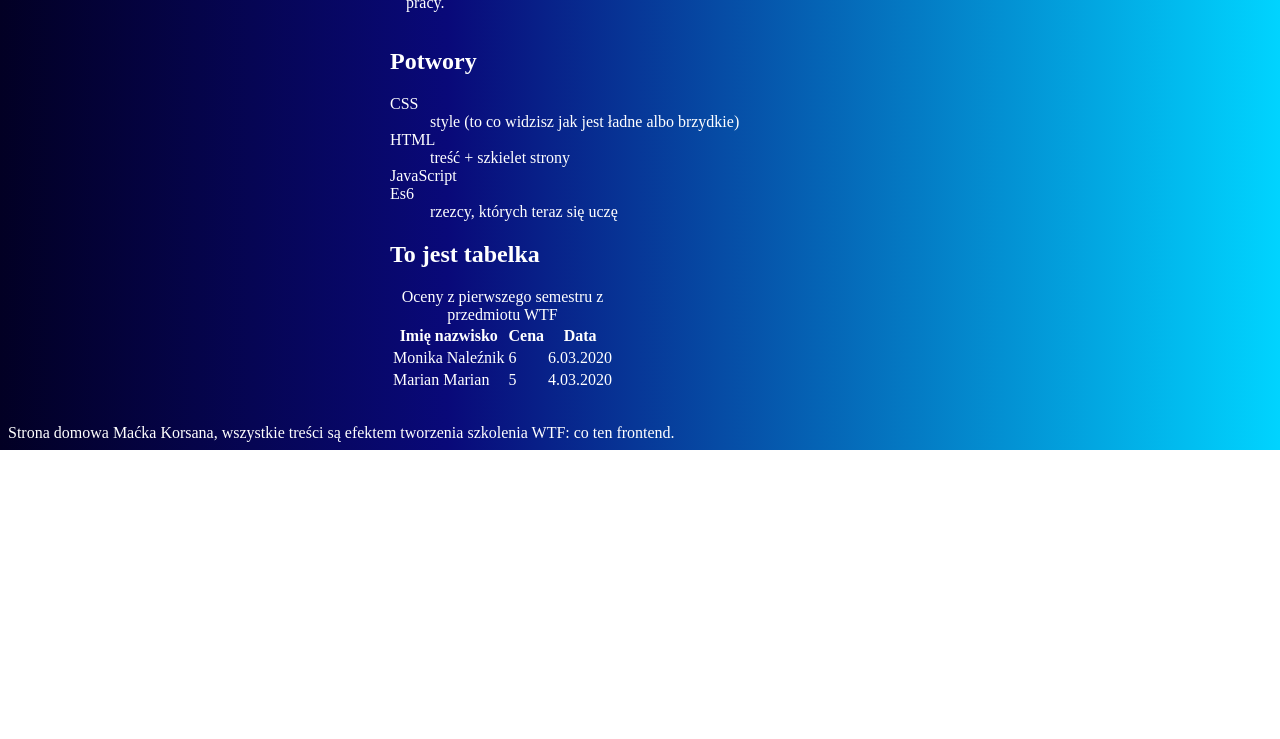
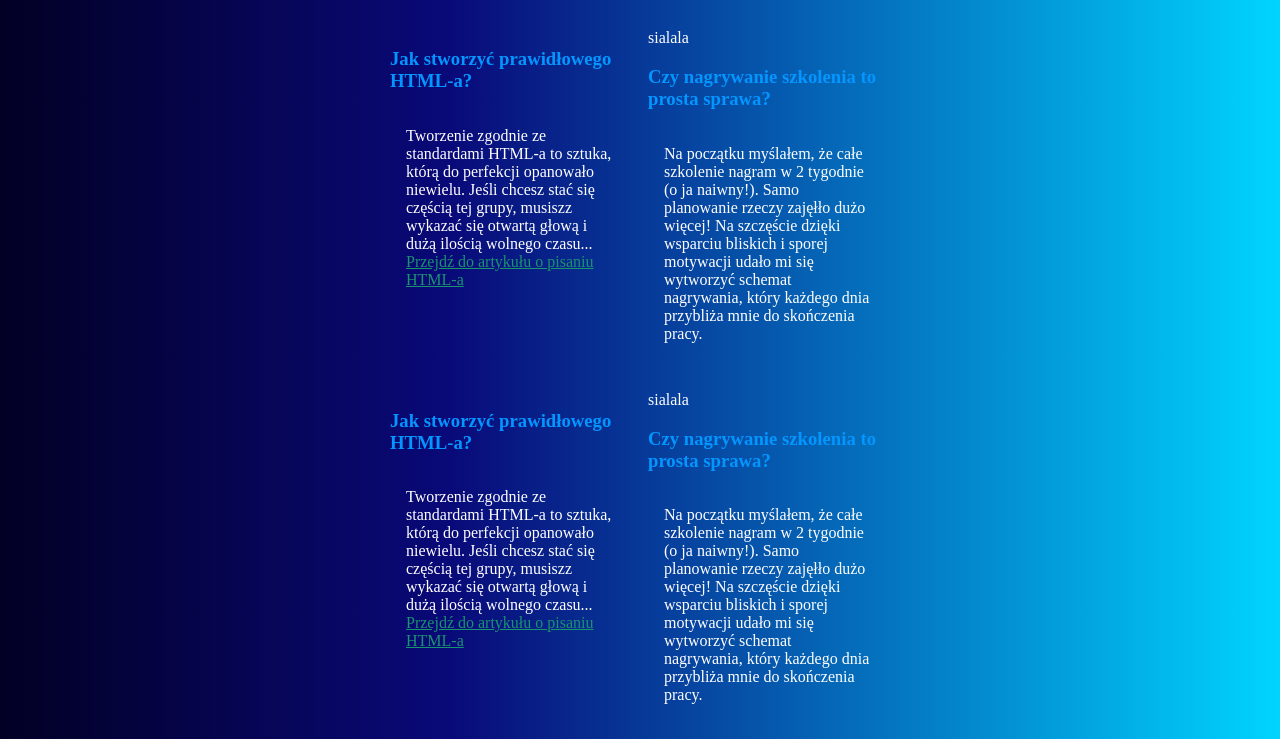
Before and after one commit to monikanaleznik/grid, a plain HTML site: page homepage-master/index.html in a window 1280 px wide. Shown: the part 1170-1909 px from the top of the page. Before the commit the page ends 1620 px from the top, so only its background shows below. Drawn offline with Linux system fonts and the light colour scheme.

Commit message:
breakpoint-exercise

```diff
--- a/homepage-master/index.html
+++ b/homepage-master/index.html
@@ -1,12 +1,11 @@
 <!DOCTYPE html>
 <html lang="pl">
-
   <head>
-	<meta charset="UTF-8">
-	<meta name="viewport" content="width=device-width, initial-scale=1.0">
-	<meta http-equiv="X-UA-Compatible" content="ie=edge">
+    <meta charset="UTF-8" />
+    <meta name="viewport" content="width=device-width, initial-scale=1.0" />
+    <meta http-equiv="X-UA-Compatible" content="ie=edge" />
     <title>Document</title>
-	<link href="style.css" rel="stylesheet" type="text/css">
+    <link href="style.css" rel="stylesheet" type="text/css" />
   </head>
 
   <body>
@@ -29,21 +28,24 @@
     <main id="top" class="main">
       <header>
         <h1 class="main__header main__header--js">
-				Maciej Korsan - Strona domowa -  pozdro!
+          Maciej Korsan - Strona domowa - pozdro!
         </h1>
       </header>
 
       <section class="about">
         <div class="about__box">Co ten frontend?</div>
-			<img src="monika.png" alt="Monika" class="about__picture">
+        <img src="monika.png" alt="Monika" class="about__picture" />
         <div class="boxTest">Co ten frontend?</div>
         <h2 class="about__header">Kim jestem?</h2>
-			<p class="about__paragraph about__paragraph--js">Na co dzień uczę wspaniałych ludzi tajnej sztuki frontendu i pracuje w firmie o ciężko zapisywalnej
-					nazwie: EYEDEA. Poza tym bardzo lubię robić zdjęcia i latać dronem. Witam Cię na mojej stronie domowej,
-					mam nadzieję, że znajdziesz tu trochę
-					przydatnych rzeczy.
-					<br>
-				<a  class="about__link" href="#pamietniczek">Przejdź do pamiętniczka</a>
+        <p class="about__paragraph about__paragraph--js">
+          Na co dzień uczę wspaniałych ludzi tajnej sztuki frontendu i pracuje w
+          firmie o ciężko zapisywalnej nazwie: EYEDEA. Poza tym bardzo lubię
+          robić zdjęcia i latać dronem. Witam Cię na mojej stronie domowej, mam
+          nadzieję, że znajdziesz tu trochę przydatnych rzeczy.
+          <br />
+          <a class="about__link" href="#pamietniczek"
+            >Przejdź do pamiętniczka</a
+          >
         </p>
         <p class="about__paragraph about__paragraph--color">
           Tęstuję modyfikator
@@ -67,25 +69,92 @@
             <li>kawa</li>
           </ol>
         </section>
-
       </section>
       <section class="diary" id="pamietniczek">
         <h2 class="diary__header">Pamiętniczek</h2>
+        <div class="grid">
           <section>
-				<h3 class="diary__third__header">Jak stworzyć prawidłowego HTML-a?</h3>
-				<p class="diary__paragraph">Tworzenie zgodnie ze standardami HTML-a to sztuka, którą do perfekcji opanowało niewielu. Jeśli
-						chcesz stać się częścią tej grupy, musiszz wykazać się otwartą głową i dużą ilością wolnego czasu...<br>
-					<a  class="diary__link" href="podstrona.html">Przejdź do artykułu o pisaniu HTML-a</a>
+            <h3 class="diary__third__header">
+              Jak stworzyć prawidłowego HTML-a?
+            </h3>
+            <p class="diary__paragraph">
+              Tworzenie zgodnie ze standardami HTML-a to sztuka, którą do
+              perfekcji opanowało niewielu. Jeśli chcesz stać się częścią tej
+              grupy, musiszz wykazać się otwartą głową i dużą ilością wolnego
+              czasu...<br />
+              <a class="diary__link" href="podstrona.html"
+                >Przejdź do artykułu o pisaniu HTML-a</a
+              >
             </p>
           </section>
           <section class="video">
             <div class="video--js">sialala</div>
-				<h3 class="video__third__header">Czy nagrywanie szkolenia to prosta sprawa?</h3>
-				<p  class="video__paragraph">Na początku myślałem, że całe szkolenie nagram w 2 tygodnie (o ja naiwny!). Samo planowanie rzeczy
-						zajęłło dużo więcej! Na szczęście dzięki wsparciu bliskich i sporej motywacji udało mi się wytworzyć
-						schemat nagrywania, który każdego dnia
-						przybliża mnie do skończenia pracy.</p>
+            <h3 class="video__third__header">
+              Czy nagrywanie szkolenia to prosta sprawa?
+            </h3>
+            <p class="video__paragraph">
+              Na początku myślałem, że całe szkolenie nagram w 2 tygodnie (o ja
+              naiwny!). Samo planowanie rzeczy zajęłło dużo więcej! Na szczęście
+              dzięki wsparciu bliskich i sporej motywacji udało mi się wytworzyć
+              schemat nagrywania, który każdego dnia przybliża mnie do
+              skończenia pracy.
+            </p>
           </section>
+          <section>
+            <h3 class="diary__third__header">
+              Jak stworzyć prawidłowego HTML-a?
+            </h3>
+            <p class="diary__paragraph">
+              Tworzenie zgodnie ze standardami HTML-a to sztuka, którą do
+              perfekcji opanowało niewielu. Jeśli chcesz stać się częścią tej
+              grupy, musiszz wykazać się otwartą głową i dużą ilością wolnego
+              czasu...<br />
+              <a class="diary__link" href="podstrona.html"
+                >Przejdź do artykułu o pisaniu HTML-a</a
+              >
+            </p>
+          </section>
+          <section class="video">
+            <div class="video--js">sialala</div>
+            <h3 class="video__third__header">
+              Czy nagrywanie szkolenia to prosta sprawa?
+            </h3>
+            <p class="video__paragraph">
+              Na początku myślałem, że całe szkolenie nagram w 2 tygodnie (o ja
+              naiwny!). Samo planowanie rzeczy zajęłło dużo więcej! Na szczęście
+              dzięki wsparciu bliskich i sporej motywacji udało mi się wytworzyć
+              schemat nagrywania, który każdego dnia przybliża mnie do
+              skończenia pracy.
+            </p>
+          </section>
+          <section>
+            <h3 class="diary__third__header">
+              Jak stworzyć prawidłowego HTML-a?
+            </h3>
+            <p class="diary__paragraph">
+              Tworzenie zgodnie ze standardami HTML-a to sztuka, którą do
+              perfekcji opanowało niewielu. Jeśli chcesz stać się częścią tej
+              grupy, musiszz wykazać się otwartą głową i dużą ilością wolnego
+              czasu...<br />
+              <a class="diary__link" href="podstrona.html"
+                >Przejdź do artykułu o pisaniu HTML-a</a
+              >
+            </p>
+          </section>
+          <section class="video">
+            <div class="video--js">sialala</div>
+            <h3 class="video__third__header">
+              Czy nagrywanie szkolenia to prosta sprawa?
+            </h3>
+            <p class="video__paragraph">
+              Na początku myślałem, że całe szkolenie nagram w 2 tygodnie (o ja
+              naiwny!). Samo planowanie rzeczy zajęłło dużo więcej! Na szczęście
+              dzięki wsparciu bliskich i sporej motywacji udało mi się wytworzyć
+              schemat nagrywania, który każdego dnia przybliża mnie do
+              skończenia pracy.
+            </p>
+          </section>
+        </div>
       </section>
       <section class="glossary">
         <h2>Potwory</h2>
@@ -103,7 +172,9 @@
       <section clas="data>">
         <h2>To jest tabelka</h2>
         <table class="table">
-				<caption>Oceny z pierwszego semestru z przedmiotu WTF</caption>
+          <caption>
+            Oceny z pierwszego semestru z przedmiotu WTF
+          </caption>
           <thead>
             <tr>
               <th>Imię nazwisko</th>
@@ -124,18 +195,13 @@
             </tr>
           </tbody>
         </table>
-
-
-
       </section>
-
-
     </main>
     <footer>
       <a href="#top" class="footer">Na górę</a>
-		Strona domowa Maćka Korsana, wszystkie treści są efektem tworzenia szkolenia WTF: co ten frontend.
+      Strona domowa Maćka Korsana, wszystkie treści są efektem tworzenia
+      szkolenia WTF: co ten frontend.
     </footer>
     <script src="main.js"></script>
   </body>
-
 </html>
--- a/homepage-master/style.css
+++ b/homepage-master/style.css
@@ -126,3 +126,16 @@ body {
    list-style: none;
    padding: 0;
 }
+
+.grid {
+	display: grid;
+	grid-template-columns: 1fr 1fr;
+	grid-column-gap: 16px;
+	grid-row-gap: 16px;
+}
+
+@media screen and (min-width: 640px) and (max-width: 1200px) {
+	.grid {
+		grid-template-columns: 1fr;
+	}
+}
```
Also changed, not shown: 1 other file. Lines whose indentation alone changed are shown as unchanged.
